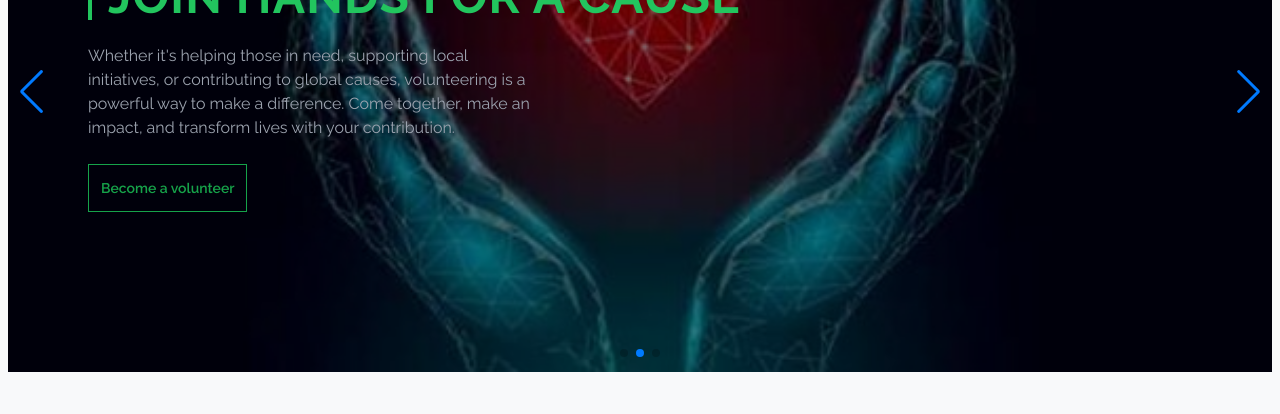
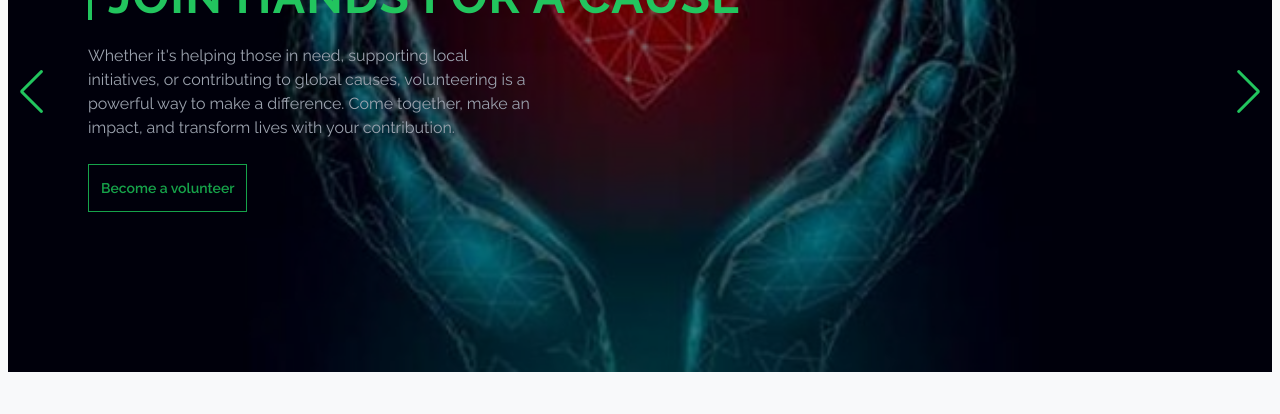
Before and after one commit to AnsarulIslam10/Volunteer-Management-Client, a React (Vite) app: page / in a window 1280 px wide. Shown: the part 252-666 px from the top of the page. Built offline with nearby package versions, Linux system fonts and the light colour scheme; no server answers.

Commit message:
slider button design changed

```diff
--- a/src/components/Slider/Slider.jsx
+++ b/src/components/Slider/Slider.jsx
@@ -24,9 +24,9 @@ const Slider = () => {
           disableOnInteraction: false,
         }}
         loop={true}
-        pagination={{
-          clickable: true,
-        }}
+        // pagination={{
+        //   clickable: true,
+        // }}
         navigation={true}
         modules={[EffectFade, Autoplay, Pagination, Navigation]}
         className="mySwiper"
--- a/src/index.css
+++ b/src/index.css
@@ -9,3 +9,10 @@
   font-family: Raleway;
   scroll-behavior: smooth;
 }
+.swiper-button-next,
+.swiper-button-prev {
+    right: 10px;
+    color: #22c55e !important;
+    fill: #22c55e !important;
+    stroke: #22c55e !important;
+}
```
